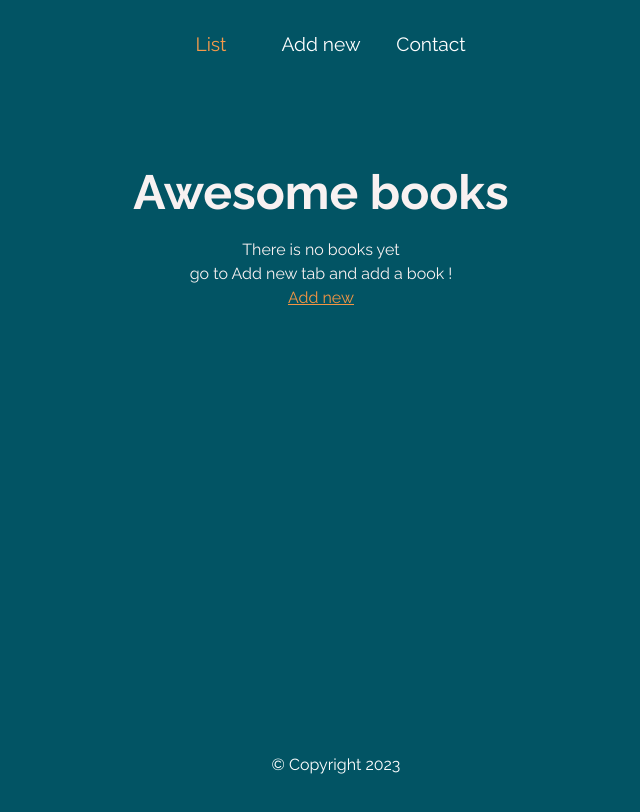
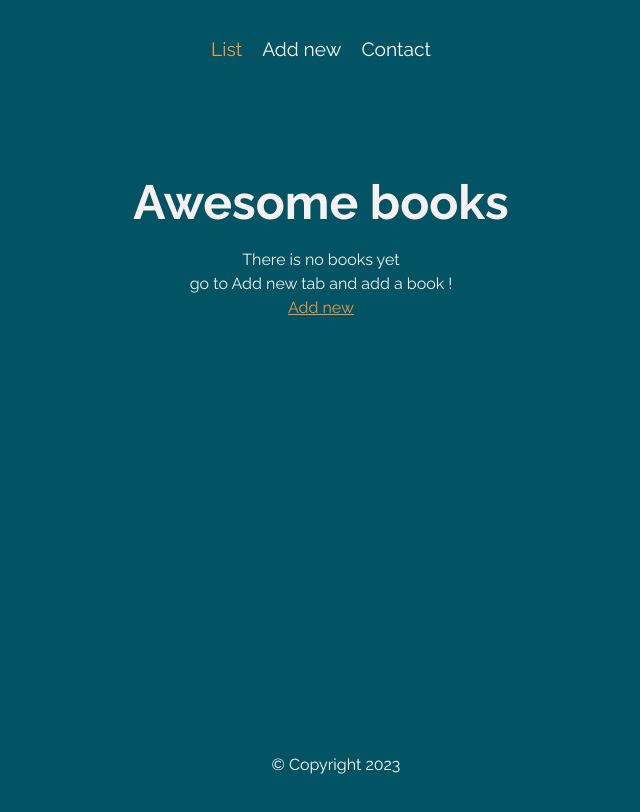
Before and after one commit to khanh-devos/awesome-books, a plain HTML site: page index.html in a window 1280 px wide. Shown: the whole page, without its empty margins (319-959 px from the left). Drawn offline with Linux system fonts and the light colour scheme.

Commit message:
fix alignment of form button and navigation tabs

```diff
--- a/style.css
+++ b/style.css
@@ -88,6 +88,8 @@ button:hover {
   justify-content: center;
   align-items: center;
   flex-direction: column;
+  width: fit-content;
+  margin: auto;
 }
 
 #form input {
@@ -156,10 +158,11 @@ ul:nth-child(even) {
 
 nav > ul li {
   display: flex;
-  width: 100px;
+  width: fit-content;
   background-color: #025464;
   justify-content: center;
   font-size: 1.2rem;
+  margin: 5px;
 }
 
 .contact-information li {
```
